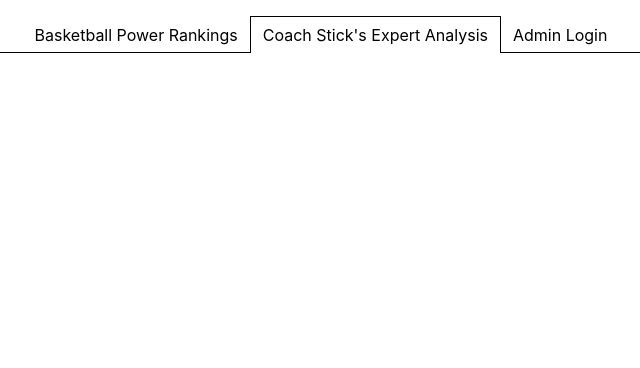
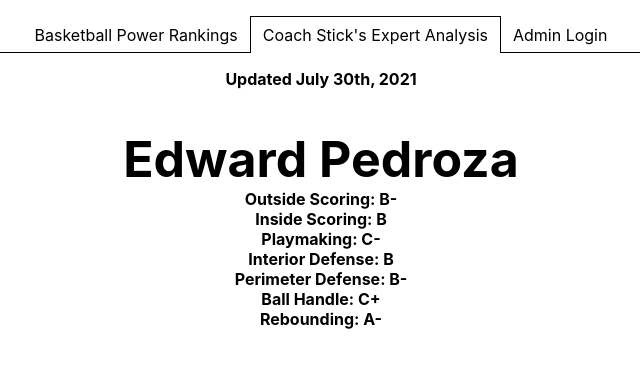
Before and after one commit to edman90/tcpr, a React (Create React App) app in the folder client/: page / in a window 1280 px wide. Both pictures are taken after a click on the item "Coach Stick's Expert Analysis". Shown: the top 368 px of the page, without its empty margins (319-959 px from the left). Built offline with nearby package versions, Linux system fonts and the light colour scheme.

Commit message:
Added first analysis

```diff
--- a/client/src/App.js
+++ b/client/src/App.js
@@ -11,7 +11,7 @@ function App() {
     <div className="App">
       <Tabs>
         <div label="Basketball Power Rankings">
-          <b>As of July 30th, 2021</b>
+          <b>Updated July 30th, 2021</b>
           <br></br>
           <br></br>
           <br></br>
@@ -34,7 +34,18 @@ function App() {
         </div>
 
         <div label="Coach Stick's Expert Analysis">
-
+          <b> Updated July 30th, 2021</b>
+          <br></br>
+          <br></br>
+          <br></br>
+          <b style={{fontSize:"50px"}}>Edward Pedroza</b><br></br>
+          <b>Outside Scoring: B-</b><br></br>
+          <b>Inside Scoring: B</b><br></br>
+          <b>Playmaking: C-</b><br></br>
+          <b>Interior Defense: B</b><br></br>
+          <b>Perimeter Defense: B-</b><br></br>
+          <b>Ball Handle: C+</b><br></br>
+          <b>Rebounding: A-</b><br></br>
         </div>
 
         <div label="Admin Login">
```
